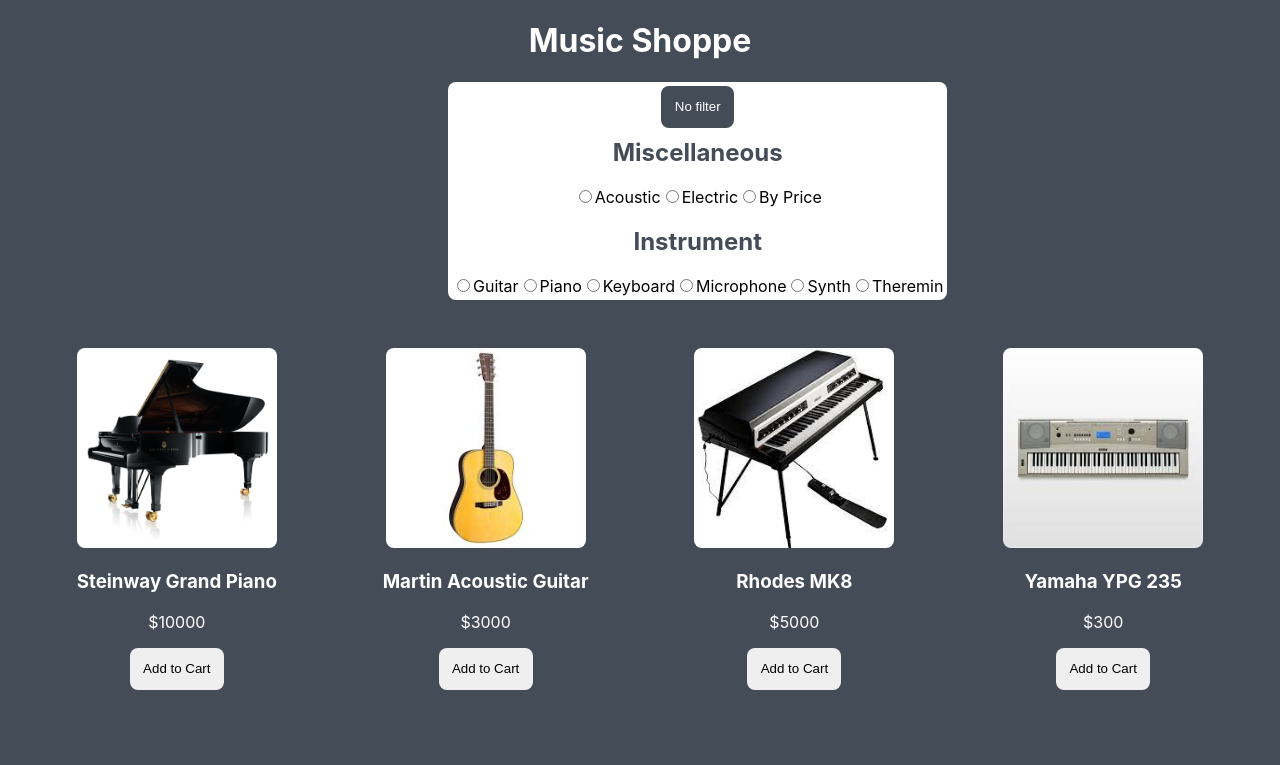
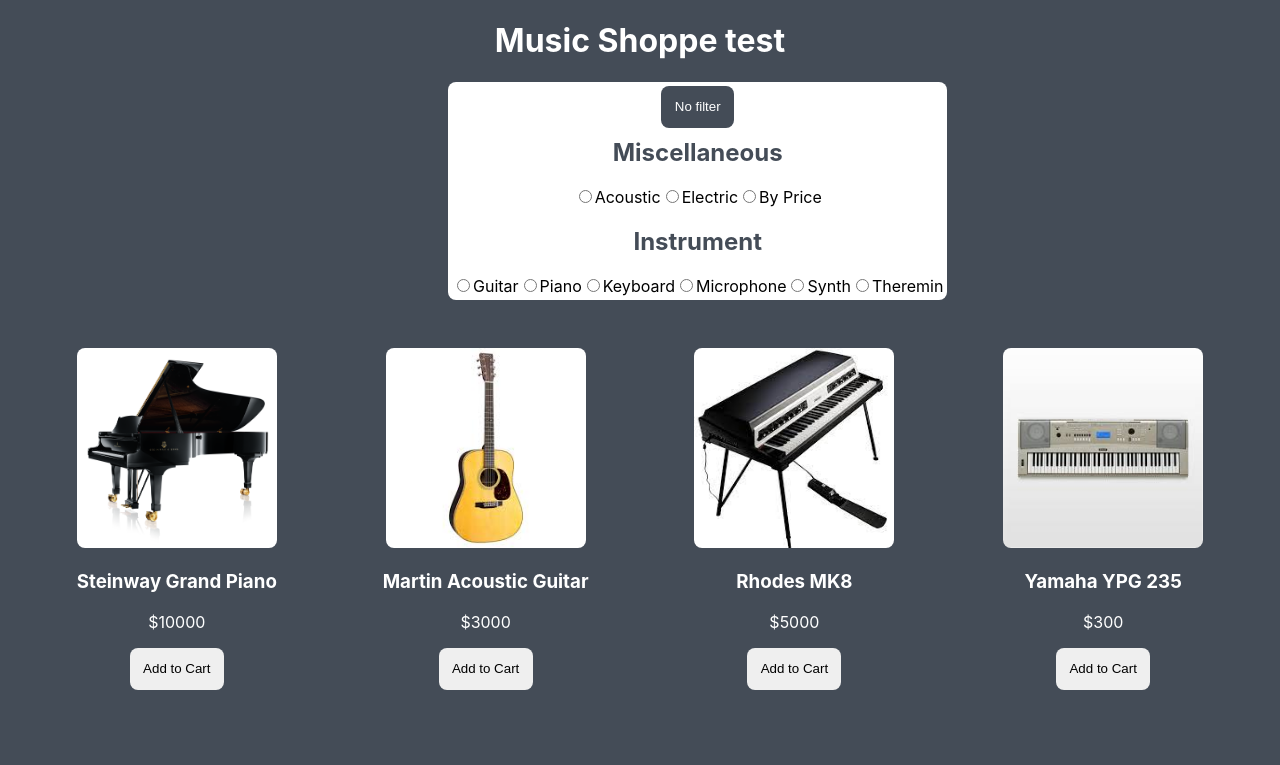
Before and after one commit to happyfrog612/devFinal, a React (Create React App) app: page / in a window 1280 px wide. Shown: the top 765 px of the page. Built offline with nearby package versions, Linux system fonts and the light colour scheme; the HTML template or start-up script is replaced by a standard one.

Commit message:
Update App.js

```diff
--- a/src/App.js
+++ b/src/App.js
@@ -137,7 +137,7 @@
   // })
   return (
     <div className="App">
-      <h1>Music Shoppe</h1>
+      <h1>Music Shoppe test</h1>
       {/* <header className="App-header">
       </header> */}
       <div class="criteria">
```
